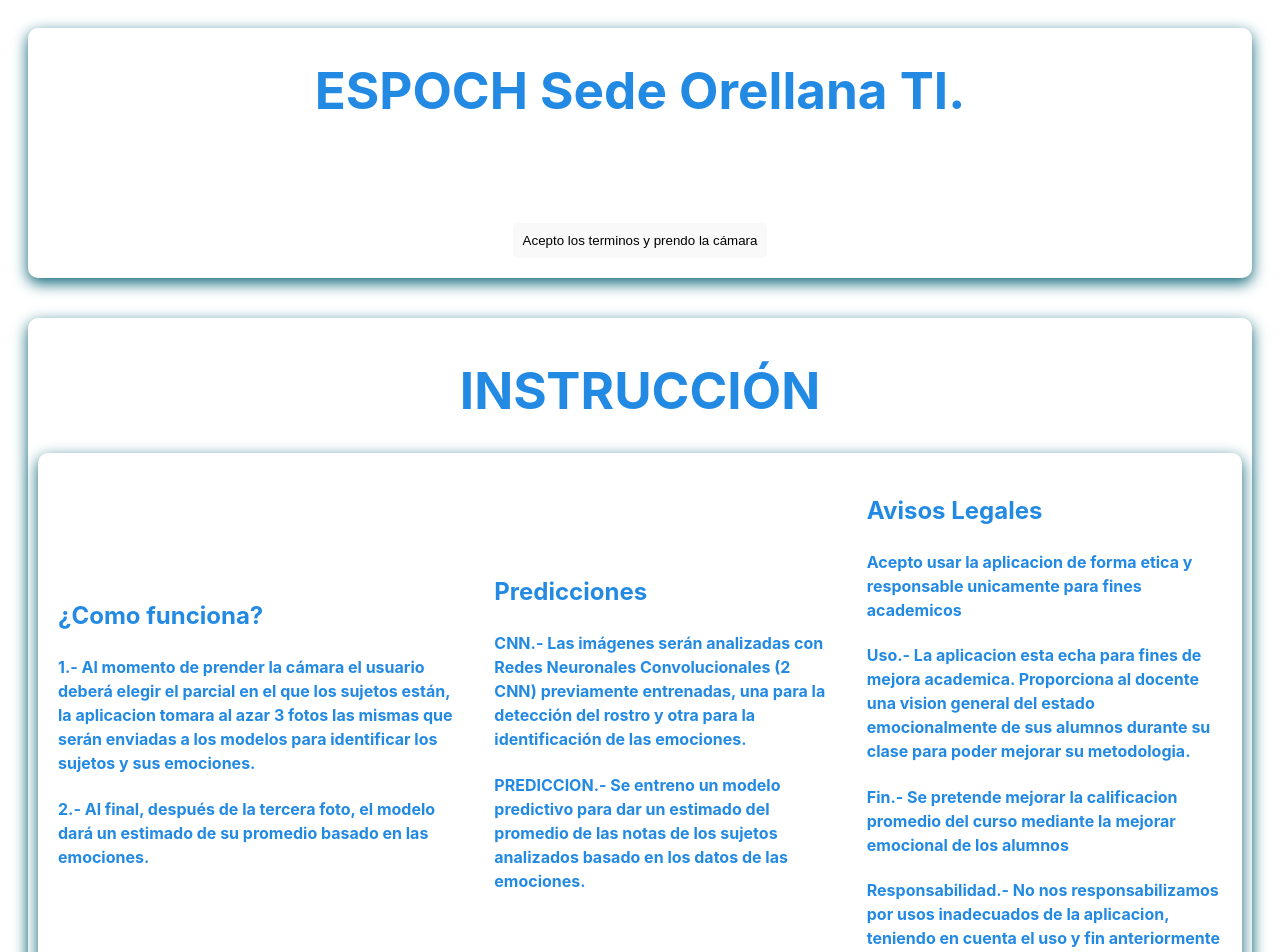
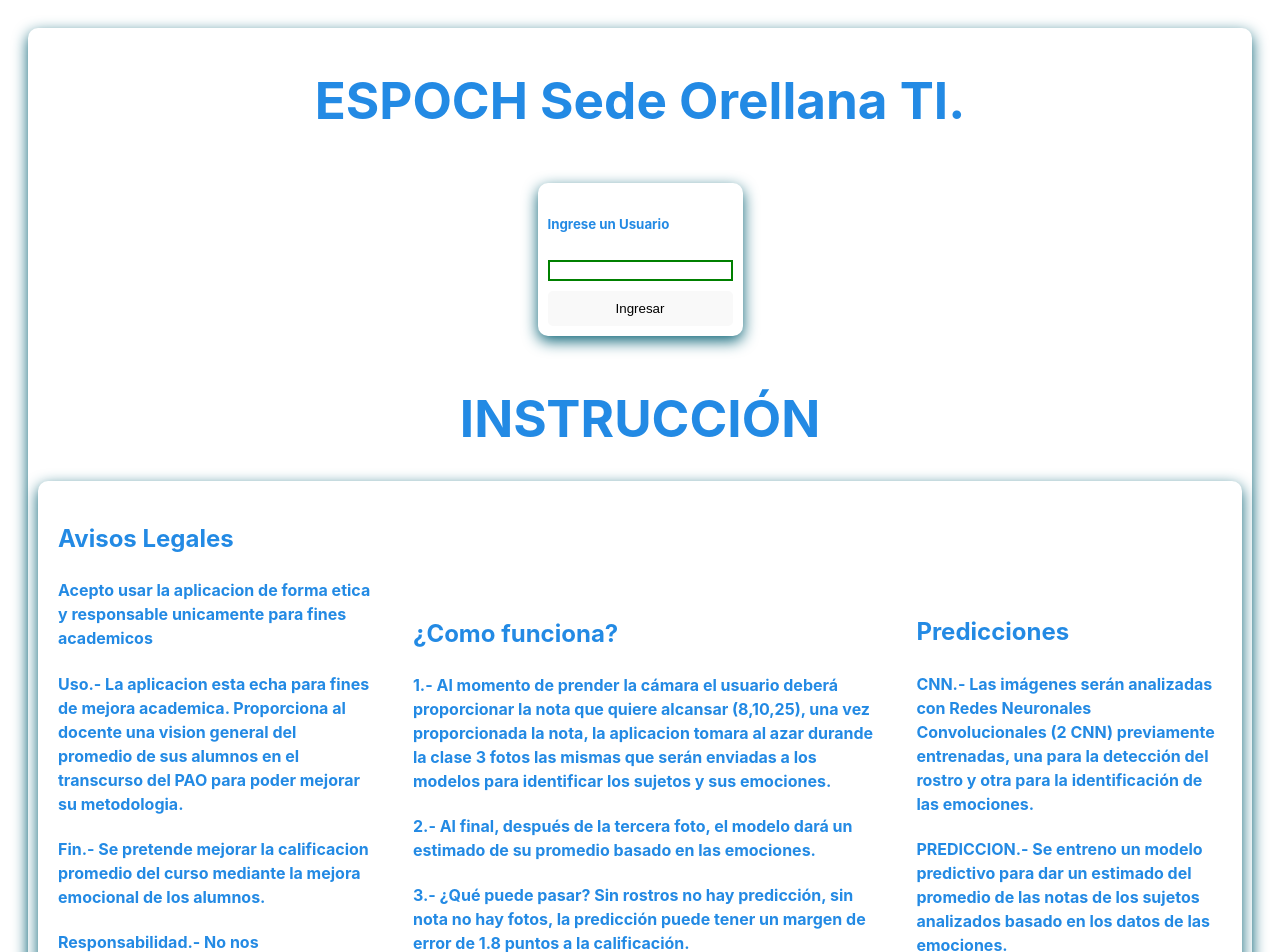
Before and after one commit to Baironbd2/pruebatesisfront, a React (Vite) app: page / in a window 1280 px wide. Shown: the top 952 px of the page. Built offline with nearby package versions, Linux system fonts and the light colour scheme; no server answers.

Commit message:
Pruebas en clases

```diff
--- a/src/App.css
+++ b/src/App.css
@@ -14,7 +14,6 @@
   border-radius: 10px;
   box-shadow: 0 5px 15px 0 #0b6477;
 }
-
 
 .card-body {
   padding: 20px;
@@ -35,7 +34,6 @@
 }
 
 .cards {
-  /* flex: 3; */
   display: flex;
   flex-direction:row;
   align-items: center;
@@ -71,3 +69,17 @@
   align-items: center;
   align-content: center;
 }
+
+.input-error {
+  border: 2px solid red;
+}
+
+.input-success {
+  border: 2px solid green;
+}
+
+.error-message {
+  color: red;
+  font-size: 0.9em;
+  margin-top: 5px;
+}
--- a/src/App.jsx
+++ b/src/App.jsx
@@ -1,11 +1,14 @@
 import { useState, useRef } from "react";
 import Webcam from "react-webcam";
 import "./App.css";
-const URL = import.meta.env.VITE_URL
+const URL = import.meta.env.VITE_URL;
 
 function App() {
   const [isCamaraOn, setIsCamaraOn] = useState(false);
-  const [parcial, setParcial] = useState(0);
+  const [parcial, setParcial] = useState(8);
+  const [user, setUser] = useState("");
+  const [parcialError, setParcialError] = useState("");
+  const [userError, setUserError] = useState("");
   const [prediccion, setPrediccion] = useState(1);
   const [isButtonDisabled, setIsButtonDisabled] = useState(false);
   const [timeoutIds, setTimeoutIds] = useState([]);
@@ -21,7 +24,6 @@
   const handleCamaraToggle = async () => {
     if (isCamaraOn) {
       const resp = await fetch(`${URL}/reset`, {
-        // const resp = await fetch(`http://localhost:5000/reset`, {
         method: "POST",
       });
       setParcial(0);
@@ -38,6 +40,26 @@
     setIsCamaraOn((prevIsCamaraOn) => !prevIsCamaraOn);
   };
 
+  const handleUserId = async (event) =>{
+    event.preventDefault()
+    if (user === "") {
+      setUserError("Ingrese un usuario");
+      return;
+    }
+    // const res = await fetch(`${URL}/user`, {
+    //   method: "POST",
+    //   headers: {
+    //     "Content-Type": "application/json",
+    //   },
+    //   body: JSON.stringify({ user: user }),
+    // });
+    console.log(`Usuario ${user} enviado`)
+    // const response = await res.json();
+    // setRespuesta(response);
+    // console.log(response);
+    setIsCamaraOn((prevIsCamaraOn) => !prevIsCamaraOn);
+  }
+
   const videoConstraints = {
     width: 1024,
     height: 720,
@@ -46,9 +68,17 @@
 
   const handleParcialSubmit = async (event) => {
     event.preventDefault();
+    if (parcial === "") {
+      setParcialError("Ingrese un valor");
+      return;
+    }
+    if (isNaN(parcial)) {
+      setParcialError("Solo se permiten números");
+      return;
+    }
+    setParcialError("");
     setIsButtonDisabled(true);
     const res = await fetch(`${URL}/partial`, {
-      // const res = await fetch(`http://localhost:5000/partial`, {
       method: "POST",
       headers: {
         "Content-Type": "application/json",
@@ -61,7 +91,7 @@
     console.log(response);
     setTimeout(() => {
       capturePhotos();
-    }, 1 * 30 * 1000);
+    }, 10 * 60 * 1000);
   };
 
   const handleSubmit = async (blob) => {
@@ -69,7 +99,6 @@
     const formData = new FormData();
     formData.append("file", blob, fileName);
     const resimg = await fetch(`${URL}/upload`, {
-      // const resimg = await fetch(`http://localhost:5000/upload`, {
       method: "POST",
       body: formData,
     });
@@ -78,11 +107,9 @@
     pCount++;
     console.log(responseData, pCount);
     if (pCount === 4) {
-      const prediccionNota = await fetch(`${URL}/prediccion`,{
-     // const prediccionNota = await fetch(`http://localhost:5000/prediccion`, {
+      const prediccionNota = await fetch(`${URL}/prediccion`, {
         method: "POST",
-        }
-      );
+      });
       const prediccionData = await prediccionNota.json();
       setPrediccion(prediccionData.Prediction);
       console.log(prediccionData);
@@ -101,7 +128,7 @@
     capture();
 
     const randomIntervals = Array.from({ length: 2 }, () =>
-      Math.floor(Math.random() * (1 * 30 * 1000))
+      Math.floor(Math.random() * (30 * 60 * 1000))
     );
     const newTimeoutIds = randomIntervals.map((interval) => {
       return setTimeout(capture, interval);
@@ -134,36 +161,59 @@
   };
 
   const handleParcialChange = (event) => {
-    setParcial(event.target.value);
-    console.log(parcial);
+    const value = event.target.value;
+    if (value === "" ) {
+    setIsButtonDisabled(true);
+      setParcialError("No se permiten valoes nulos");
+    } else if (!isNaN(value)) {
+    setIsButtonDisabled(false);
+      setParcial(value);
+      setParcialError("");
+    } else {
+      setParcialError("Solo se permiten números");
+    }
   };
 
+  const handleUserChange = (event) => {
+    const value = event.target.value;
+    if (value === "") {
+      setUserError("Usuario requerido");
+    } else if (/^[A-Za-z]*$/.test(value)) {
+      setUser(value);
+      setUserError("");
+    } else {
+      setUserError("Solo se permiten letras");
+    }
+  }
   return (
     <>
+      {isCamaraOn && (
         <div className="page">
           <div className="camera">
             <h1 onMouseOver={handleMouseOver}>{text}</h1>
             <div className="border-top">
               <div className="card-body">
-              {isCamaraOn && (
                 <form onSubmit={handleParcialSubmit}>
                   <div className="form-group">
-                    <h5>8-10-10-25</h5>
+                    <h5>{user} seleciona (8,10,25)</h5>
                     <input
-                      className="form-control"
-                      type="text"
+                      className={`form-control ${
+                        parcialError ? "input-error" : "input-success"
+                      }`}
+                      type="number"
                       value={parcial}
                       onChange={handleParcialChange}
                     />
+                    {parcialError && (
+                      <div className="error-message">{parcialError}</div>
+                    )}
                   </div>
                   <button disabled={isButtonDisabled}>
                     {isButtonDisabled ? "Esperando prediccion" : "Nota parcial"}
                   </button>
                 </form>
-              )}
               </div>
             </div>
-          {isCamaraOn && (
             <Webcam
               audio={false}
               height={728}
@@ -172,8 +222,6 @@
               width={1024}
               videoConstraints={videoConstraints}
             />
-          )}
-          {isCamaraOn && (
             <div className="text-between">
               {prediccion === 0
                 ? "No se detectaron emociones en las imagenes"
@@ -181,35 +229,83 @@
                 ? "Esperando predicción"
                 : `Se estima un promedio de ${prediccion} para este parcial`}
             </div>
-          )}
             <div className="border-top">
               <div className="card-body">
-              <button onClick={handleCamaraToggle}>
-                {isCamaraOn
-                  ? "Apagar cámara"
-                  : "Acepto los terminos y prendo la cámara"}
-              </button>
+                <button onClick={handleCamaraToggle}>"Apagar cámara"</button>
               </div>
             </div>
           </div>
         </div>
+      )}
       {!isCamaraOn && (
         <div className="page">
           <div className="instruccion">
+            <h1 onMouseOver={handleMouseOver}>{text}</h1>
+            <div className="card-body">
+                <form onSubmit={handleUserId}>
+                  <div className="form-group">
+                    <h5>Ingrese un Usuario</h5>
+                    <input
+                      className={`form-control ${
+                        userError ? "input-error" : "input-success"
+                      }`}
+                      type="text"
+                      value={user}
+                      onChange={handleUserChange}
+                    />
+                    {userError && (
+                    <div className="error-message">{userError}</div>
+                  )}
+                  </div>
+                  <button disabled={isButtonDisabled}>
+                    Ingresar
+                  </button>
+                </form>
+              </div>
             <h1>INSTRUCCIÓN</h1>
             <div className="cards">
               <div className="border-top">
                 <div className="card-body">
+                  <h2>Avisos Legales</h2>
+                  <h4>
+                    Acepto usar la aplicacion de forma etica y responsable
+                    unicamente para fines academicos
+                  </h4>
+                  <h4>
+                    Uso.- La aplicacion esta echa para fines de mejora
+                    academica. Proporciona al docente una vision general del
+                    promedio de sus alumnos en el transcurso del PAO para poder
+                    mejorar su metodologia.
+                  </h4>
+                  <h4>
+                    Fin.- Se pretende mejorar la calificacion promedio del curso
+                    mediante la mejora emocional de los alumnos.
+                  </h4>
+                  <h4>
+                    Responsabilidad.- No nos responsabilizamos por usos
+                    inadecuados de la aplicacion, teniendo en cuenta el uso y
+                    fin anteriormente mencionados.
+                  </h4>
+                </div>
+              </div>
+              <div className="border-top">
+                <div className="card-body">
                   <h2>¿Como funciona?</h2>
                   <h4>
-                    1.- Al momento de prender la cámara el usuario deberá elegir
-                    el parcial en el que los sujetos están, la aplicacion tomara
-                    al azar 3 fotos las mismas que serán enviadas a los modelos
+                    1.- Al momento de prender la cámara el usuario deberá
+                    proporcionar la nota que quiere alcansar (8,10,25), una vez
+                    proporcionada la nota, la aplicacion tomara al azar durande
+                    la clase 3 fotos las mismas que serán enviadas a los modelos
                     para identificar los sujetos y sus emociones.
                   </h4>
                   <h4>
                     2.- Al final, después de la tercera foto, el modelo dará un
                     estimado de su promedio basado en las emociones.
+                  </h4>
+                  <h4>
+                    3.- ¿Qué puede pasar? Sin rostros no hay predicción, sin
+                    nota no hay fotos, la predicción puede tener un margen de
+                    error de 1.8 puntos a la calificación.
                   </h4>
                 </div>
               </div>
@@ -229,30 +325,6 @@
                   </h4>
                 </div>
               </div>
-              <div className="border-top">
-                <div className="card-body">
-                  <h2>Avisos Legales</h2>
-                  <h4>
-                    Acepto usar la aplicacion de forma etica y responsable
-                    unicamente para fines academicos
-                  </h4>
-                  <h4>
-                    Uso.- La aplicacion esta echa para fines de mejora
-                    academica. Proporciona al docente una vision general del
-                    estado emocionalmente de sus alumnos durante su clase para
-                    poder mejorar su metodologia.
-                  </h4>
-                  <h4>
-                    Fin.- Se pretende mejorar la calificacion promedio del curso
-                    mediante la mejorar emocional de los alumnos
-                  </h4>
-                  <h4>
-                    Responsabilidad.- No nos responsabilizamos por usos
-                    inadecuados de la aplicacion, teniendo en cuenta el uso y
-                    fin anteriormente mencionados
-                  </h4>
-                </div>
-              </div>
             </div>
           </div>
         </div>
```
Lines whose indentation alone changed are shown as unchanged.
